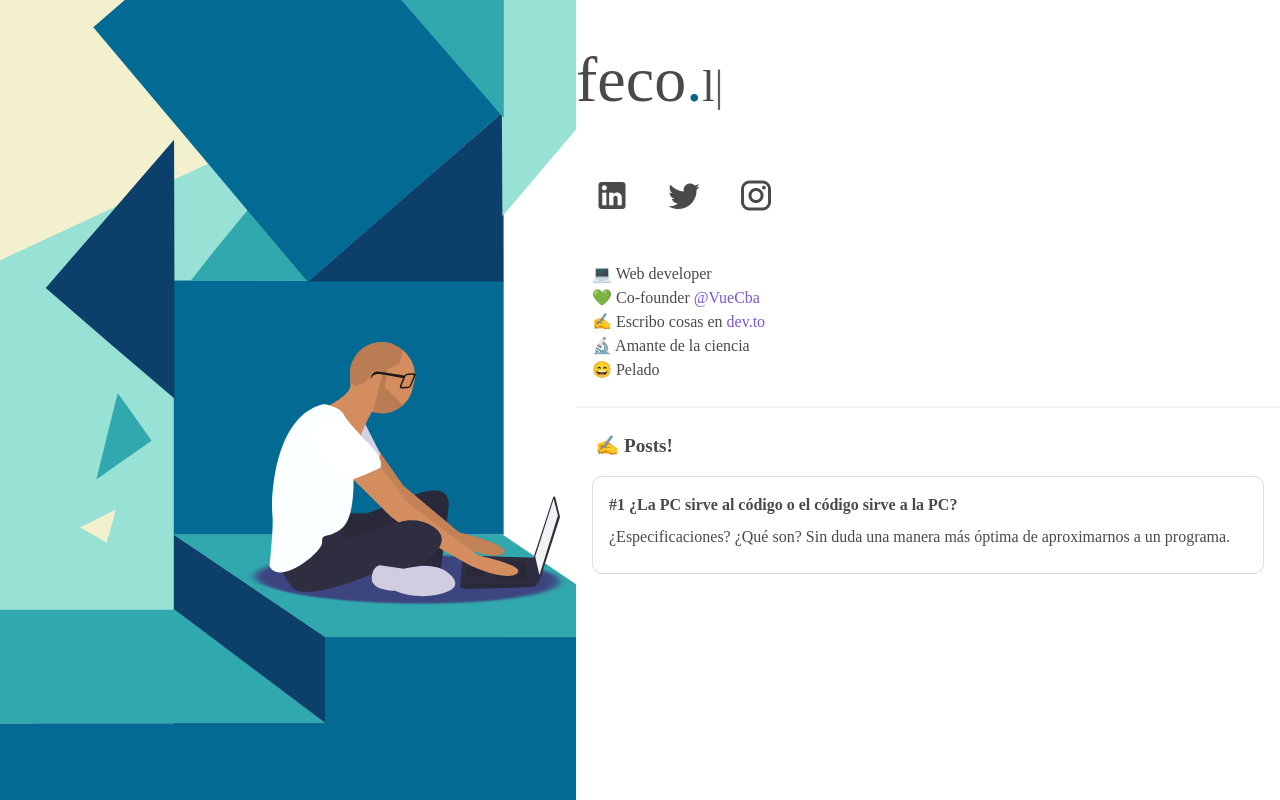
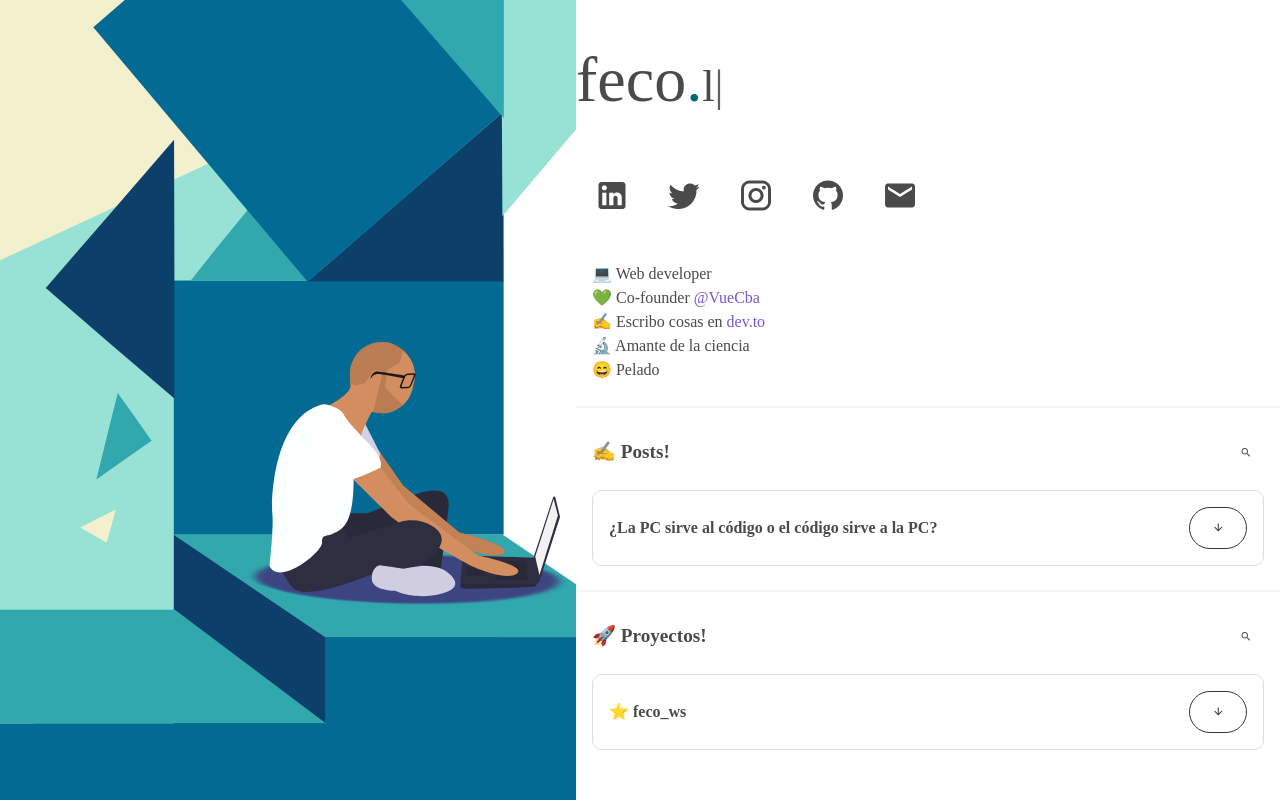
Before and after one commit to fecocode/feco_ws, a Vue app: page / in a window 1280 px wide. Built offline with nearby package versions, Linux system fonts and the light colour scheme.

Commit message:
Agrega tags y búsqueda
También se mejoran las cards

```diff
--- a/src/App.vue
+++ b/src/App.vue
@@ -10,8 +10,8 @@
         🔬 Amante de la ciencia <br>
         😄 Pelado
       </p>
-      <hr>
       <PostsList class="posts"></PostsList>
+      <ProjectsList class="posts"></ProjectsList>
     </div>
   </div>
 </template>
@@ -19,12 +19,14 @@
 <script>
 import Logo from "./components/Logo"
 import PostsList from "./components/PostsList"
+import ProjectsList from "./components/ProjectsList"
 
 export default {
   name: 'app',
   components:{
     Logo,
     PostsList,
+    ProjectsList,
   }
 }
 </script>
--- a/src/components/Card.vue
+++ b/src/components/Card.vue
@@ -1,10 +1,46 @@
 <template>
   <div
     class="card-container"
-    @click="goTo(url)"
+    @click="expand=!expand"
     >
-    <h1><b>{{`#${index} ${title}`}}</b></h1>
-    <p>{{text}}</p>
+    <div class="card-title">
+      <span class="card-title-text">
+        <label v-if="star">⭐ </label>
+        <b>{{ index ? `#${index} ${title}` : title }}</b>
+      </span>
+      <b-button
+        :icon-right="expand ? 'open-in-new' : 'arrow-down'"
+        class="card-button"
+        type="is-dark"
+        size="is-small"
+        tag="button"
+        rounded
+        :outlined="!expand"
+        @click.stop="expand ? goTo(url): expand=true"
+        >
+      </b-button>
+    </div>
+    <transition name="fade">
+      <div class="card-content" v-if="expand">
+        <div class="card-tags" v-if="tags && tags.length">
+          <b-tag class="tag" type="is-light" v-for="(tag,index) in tags" :key="`tag-${index}`">{{tag}}</b-tag>
+        </div>
+        <hr>
+        <p>{{text}}</p>
+        <hr>
+        <div class="card-redirection-info" v-if="redirectionInfo && redirectionInfo !== ''">
+          <span>
+            <b>Click/Tap en
+            <b-icon
+                icon="open-in-new"
+                type="is-dark"
+                size="is-small">
+            </b-icon>
+            </b> para verlo en <b>{{redirectionInfo}}</b>
+          </span>
+        </div>
+      </div>
+    </transition>
   </div>
 </template>
 
@@ -15,12 +51,23 @@ export default {
     title: String,
     text: String,
     url: String,
+    redirectionInfo: String,
     index: Number,
+    tags: Array,
+    star: Boolean,
+  },
+  data(){
+    return{
+      expand: false,
+    }
   },
   methods:{
     goTo(url){
-      window.open(url,'_blank');
-    }
+      if(this.expand)
+        window.open(url,'_blank');
+      else
+        this.expand = true;
+    },
   }
 }
 </script>
@@ -32,12 +79,44 @@ export default {
     padding: 1em;
     border: 1px solid #ddd;
     border-radius: 10px;
-    background: #ffffffdd
+    background: #ffffffdd;
   }
   .card-container:hover{
     background: #f4fdfbdd;
+    box-shadow: 0px 0px 3px #31a8ae55;
   }
   p{
+    margin: 1em 0;
+    font-size: .85em;
+  }
+  .card-title{
+    display: flex;
+    align-items: center;
+    justify-content: space-between;
+  }
+  .card-title-texts{
+    max-width:95%;
+    margin-right: 1.5em;
+  }
+  .card-button{
+    min-width:4%;
+  }
+  .card-content{
+    margin: 0;
+    padding: 0;
+  }
+  .card-tags{
+    padding: .5em 0;
+  }
+  .tag{
+    margin: 0 .2em;
+  }
+  .card-redirection-info{
+    margin: 1em 0 0 0;
+    font-size: .7em;
+  }
+  hr{
+    background: #eee;
     margin: .5em 0;
   }
 </style>
--- /dev/null
+++ b/src/components/CardsList.vue
@@ -0,0 +1,159 @@
+<template>
+  <div>
+    <hr>
+    <div class="list-title">
+      <h1><b>{{title}}</b></h1>
+      <div class="search-container">
+        <transition name="fade">
+          <b-input
+            v-model="search"
+            type="is-light"
+            rounded
+            size="is-small"
+            :placeholder="`Buscar en ${cleanTitle}`"
+            class="search-input"
+            v-if="searchActive"
+            >
+          </b-input>
+        </transition>
+        <b-button
+          :icon-left="searchActive ? 'close' : 'magnify'"
+          class="card-button"
+          type="is-text"
+          size="is-small"
+          tag="button"
+          rounded
+          @click.stop="searchActive=!searchActive"
+          >
+        </b-button>
+      </div>
+    </div>
+    <transition name="fade">
+      <div class="empty-search" v-if="itemsToShow.length === 0">
+        <span>🤔 No se encontraron {{cleanTitle}}</span>
+      </div>
+    </transition>
+    <Card v-for="(item,index) in itemsToShow" :key="`${title}-${index}`"
+      :title="item.title"
+      :text="item.text"
+      :url="item.url"
+      :redirectionInfo="item.redirectionInfo"
+      :index="showNumber ? items.length - index: null"
+      :tags="item.tags"
+      :star="item.star"
+    >
+    </Card>
+  </div>
+</template>
+
+<script>
+import Card from "./Card"
+
+export default {
+  name: 'PostsList',
+  components:{
+    Card
+  },
+  props:{
+    items: Array,
+    title: String,
+    showNumber: Boolean,
+  },
+  data(){
+    return{
+      search: '',
+      searchActive: false,
+    }
+  },
+  methods:{
+    normalize(str){
+      return str.normalize("NFD").replace(/[\u0300-\u036f]/g, "").toLowerCase();
+    }
+  },
+  computed:{
+    cleanTitle(){
+      return this.title.slice(3,-1);
+    },
+    normalizedSearch(){
+      return this.searchActive ? this.normalize(this.search) : '';
+    },
+    tagGroups(){
+      const response = {};
+
+      // Build Tags Object
+      this.items.forEach(item=>{
+        const currentTags = Object.keys(response)
+
+        item.tags.forEach(tag=>{
+          const normalizedTag = this.normalize(tag).slice(1);
+          if(currentTags.includes(normalizedTag)){
+            response[normalizedTag]['items'].push(item);
+          }else{
+            response[normalizedTag] = {
+                title: normalizedTag,
+                items:[item]
+            }
+          }
+        })
+      })
+
+      return response
+    },
+    itemsToShow(){
+
+      let response = [];
+
+      if(this.normalizedSearch.length < 2){
+        return this.items;
+      }
+      const regExp = new RegExp(`.*${this.normalizedSearch}.*`);
+
+      Object.keys(this.tagGroups).forEach(tag => {
+        if(tag.match(regExp)){
+          response = response.concat(this.tagGroups[tag].items);
+        }
+      })
+
+      response = response.concat(this.items.filter(item=>{
+        return this.normalize(item.title).match(regExp);
+      }))
+
+      const titles = []
+      return response.filter(item=>{
+        const includes = titles.includes(item.title);
+        if(!includes){
+          titles.push(item.title);
+        }
+        return !includes;
+      })
+
+    }
+  }
+}
+</script>
+
+<style scoped>
+  h1{
+    font-size: 1.2em;
+  }
+  .list-title{
+    display:flex;
+    align-items: center;
+    justify-content: space-between;
+    padding: 0 1em;
+  }
+  .search-container{
+    display:flex;
+    align-items: center;
+    justify-content: flex-end;
+  }
+  .search-input{
+    width: 70%;
+    margin: .2em;
+  }
+  .empty-search{
+    width: 100%;
+    text-align: center;
+    padding:2em 0;
+  }
+</style>
--- a/src/components/Logo.vue
+++ b/src/components/Logo.vue
@@ -47,6 +47,26 @@
             rounded
             >
             </b-button>
+            <b-button
+            icon-right="github"
+            type="is-text"
+            size="is-large"
+            tag="a"
+            target="_blank"
+            href="https://github.com/fecocode/"
+            rounded
+            >
+            </b-button>
+            <b-button
+            icon-right="email"
+            type="is-text"
+            size="is-large"
+            tag="a"
+            target="_blank"
+            href="mailto:hola@fecocode.com"
+            rounded
+            >
+            </b-button>
         </div>
     </div>
 </template>
@@ -60,7 +80,7 @@ export default {
                 name: 'Franco',
                 lastName: 'Colares',
                 age: this.calcAge(),
-                location: 'Córdoba AR',
+                location: 'Córdoba, AR',
                 hair: 'null',
             },
             key: '',
--- a/src/components/PostsList.vue
+++ b/src/components/PostsList.vue
@@ -1,31 +1,30 @@
 <template>
   <div>
-    <h1><b>✍️ Posts!</b></h1>
-    <Card v-for="(post,index) in posts" :key="`post-${index}`"
-      :title="post.title"
-      :text="post.text"
-      :url="post.url"
-      :index="posts.length - index"
+    <CardsList
+      title="✍️ Posts!"
+      :items="posts"
     >
-    </Card>
+    </CardsList>
   </div>
 </template>
 
 <script>
-import Card from "./Card"
+import CardsList from "./CardsList"
 
 export default {
   name: 'PostsList',
   components:{
-    Card
+    CardsList
   },
   data(){
     return{
       posts:[
         {
           title: "¿La PC sirve al código o el código sirve a la PC?",
-          text: "¿Especificaciones? ¿Qué son? Sin duda una manera más óptima de aproximarnos a un programa.",
-          url: "https://bit.ly/3f6IBko"
+          text: "Introducción a las especificaciones, una manera más óptima de aproximarnos a un programa.",
+          url: "https://bit.ly/3f6IBko",
+          redirectionInfo: 'dev.to',
+          tags: ['#introducción', '#teoría', '#ciencias', '#dev.to', '#computación', '#matemática'],
         },
       ]
     }
--- /dev/null
+++ b/src/components/ProjectsList.vue
@@ -0,0 +1,41 @@
+<template>
+  <div>
+    <CardsList
+      title="🚀 Proyectos!"
+      :items="projects"
+    >
+    </CardsList>
+  </div>
+</template>
+
+<script>
+import CardsList from "./CardsList"
+
+export default {
+  name: 'Projects',
+  components:{
+    CardsList
+  },
+  data(){
+    return{
+      projects:[
+        {
+          title: "feco_ws",
+          text: "Repositorio de este sitio web",
+          url: "https://github.com/fecocode/feco_ws",
+          redirectionInfo: 'github.com',
+          tags: ['#html','#javascript','#vue.js','#css','#babel'],
+          star: true,
+        },
+      ]
+    }
+  }
+}
+</script>
+
+<style scoped>
+  h1{
+    margin-left: 1em;
+    font-size: 1.2em;
+  }
+</style>
```
